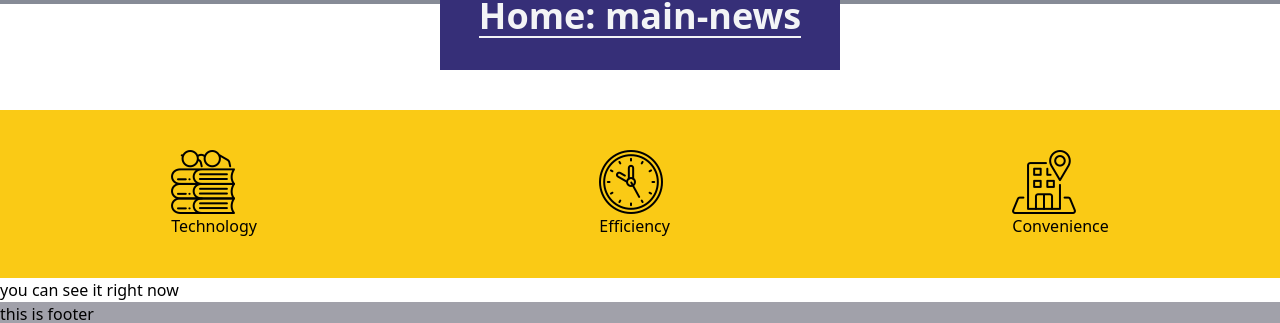
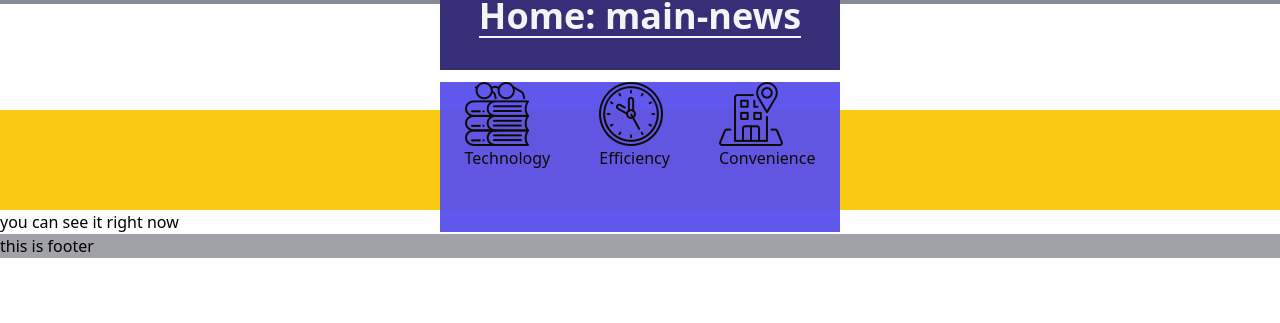
Before and after one commit to Viacheslav1998/floating, a Vue app: page / in a window 1280 px wide. Shown: the part 496-819 px from the top of the page. Built offline with nearby package versions, Linux system fonts and the light colour scheme; grey boxes are pictures that could not be loaded.

Commit message:
feat: style title icons

```diff
--- a/src/pages/HomeView.vue
+++ b/src/pages/HomeView.vue
@@ -10,7 +10,9 @@
   </div>
   <!-- and title page -->
   <div>
-    <div class="bg-yellow-300 flex justify-around py-10">
+    <div class="bg-yellow-300 flex justify-center py-5 h-[100px]">
+      <div class="bg-indigo-600 w-[400px] h-[150px] relative opacity-95 bottom-12 z-10">
+        <div class="flex justify-around">
           <div>
             <img src="/icons/books.png">
             <p>Technology</p>
@@ -24,6 +26,8 @@
             <p>Convenience</p>
           </div>
         </div>
+      </div>
+    </div>
     <p>you can see it right now</p>
   </div>
 </template>
```
Also changed, not shown: vite.config.ts.timestamp-1725219499135-06cfe4b428454.mjs (added, +17 -0 lines). Lines whose indentation alone changed are shown as unchanged.
